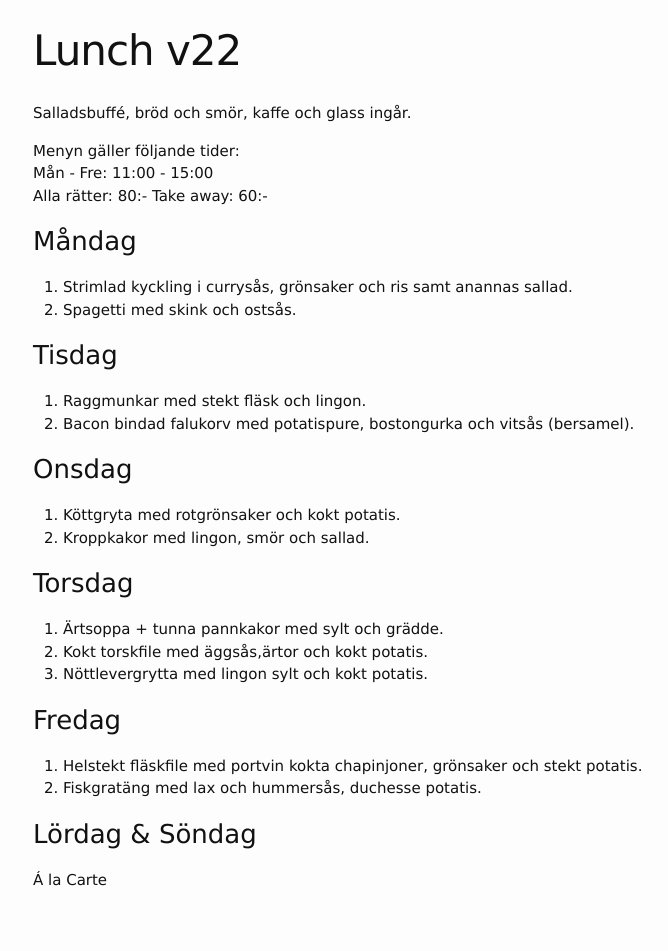
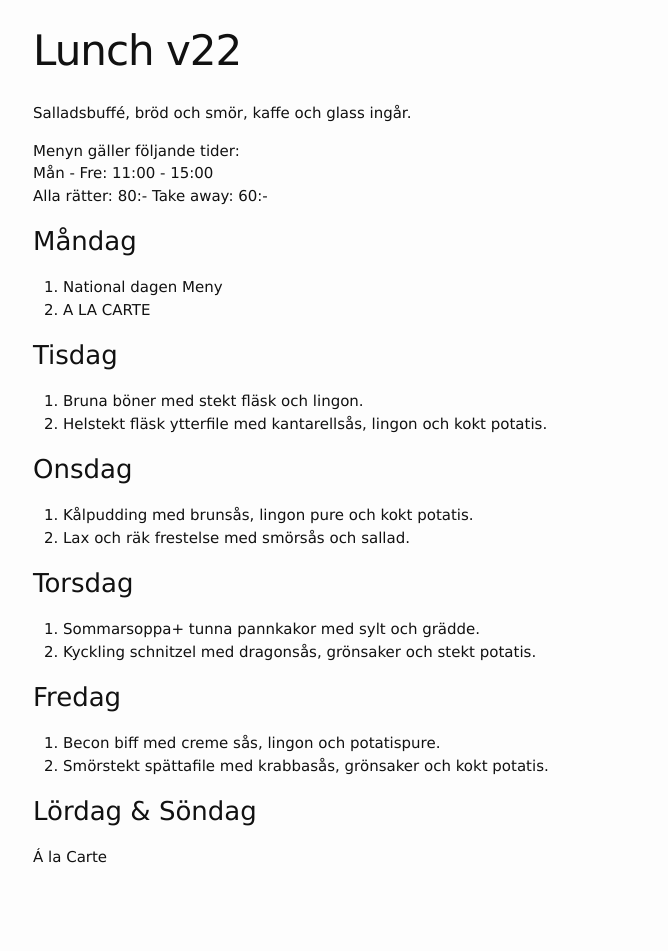
Before and after one commit to FarInn62/farinn62.github.io, a Jekyll site: the page built from lunch.md, in a window 1280 px wide. Shown: the whole page, without its empty margins (237-905 px from the left). Built offline with Jekyll 4.4.1, drawn with Linux system fonts in a browser that asks for light colours; after the commit the page ends 929 px from its top, so only the background shows below that.

Commit message:
Update lunch.md

```diff
--- a/lunch.md
+++ b/lunch.md
@@ -12,29 +12,28 @@ Alla rätter: 80:- Take away: 60:-
 
 ### Måndag
 
-1. Strimlad kyckling i currysås, grönsaker och ris samt anannas sallad.
-2. Spagetti med skink och ostsås.
+1. National dagen Meny
+2. A LA CARTE
 
 ### Tisdag
 
-1. Raggmunkar med stekt fläsk och lingon.
-2. Bacon bindad falukorv med potatispure, bostongurka och vitsås (bersamel).
+1. Bruna böner med stekt fläsk och lingon.
+2. Helstekt fläsk ytterfile med kantarellsås, lingon och kokt potatis.
 
 ### Onsdag
 
-1. Köttgryta med rotgrönsaker och kokt potatis.
-2. Kroppkakor med lingon, smör och sallad.
+1. Kålpudding med brunsås, lingon pure och kokt potatis.
+2. Lax och räk frestelse med smörsås och sallad.
 
 ### Torsdag
 
-1. Ärtsoppa + tunna pannkakor med sylt och grädde.
-2. Kokt torskfile med äggsås,ärtor och kokt potatis.
-3. Nöttlevergrytta med lingon sylt och kokt potatis.
+1. Sommarsoppa+ tunna pannkakor med sylt och grädde.
+2. Kyckling schnitzel med dragonsås, grönsaker och stekt potatis.
 
 ### Fredag
 
-1. Helstekt fläskfile med portvin kokta chapinjoner, grönsaker och stekt potatis.
-2. Fiskgratäng med lax och hummersås, duchesse potatis.
+1. Becon biff med creme sås, lingon och potatispure.
+2. Smörstekt spättafile med krabbasås, grönsaker och kokt potatis.
 
 ### Lördag & Söndag
 
```
